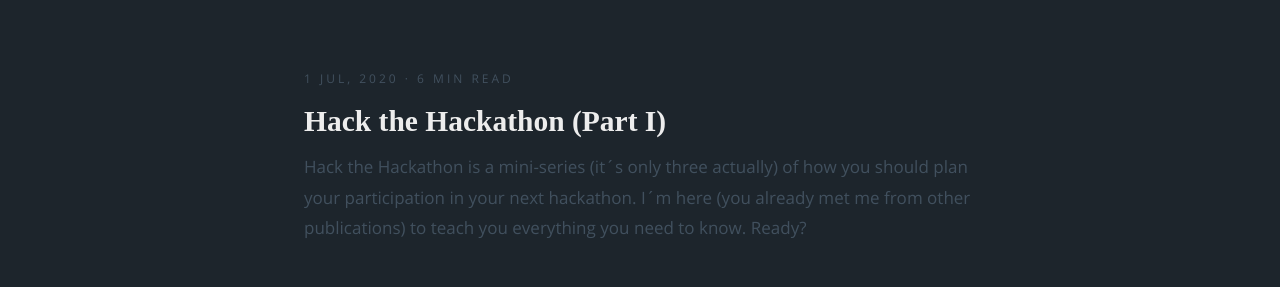
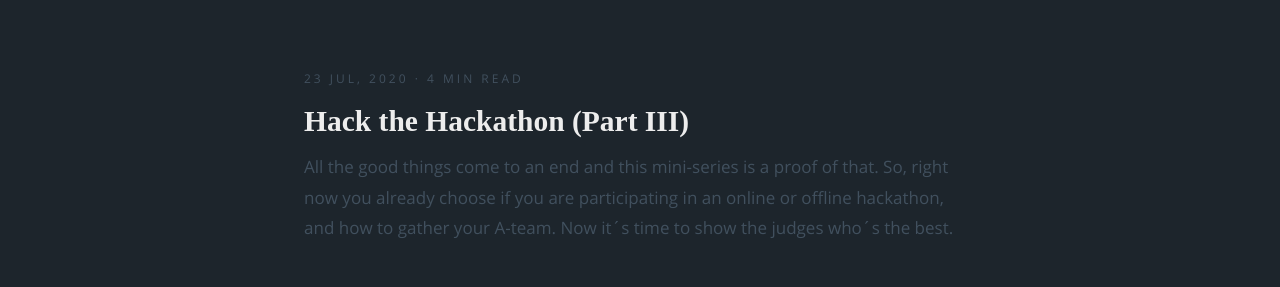
Before and after one commit to henriquemacedo/henriquemacedo.pt, a Gatsby site: page /blog in a window 1280 px wide. Shown: the part 130-417 px from the top of the page. Built offline with nearby package versions, Linux system fonts and the light colour scheme; Gatsby itself is replaced by a stand-in of ours; a web font is replaced by a local one.

Commit message:
Fix blog posts list order

```diff
--- a/src/pages/blog/index.js
+++ b/src/pages/blog/index.js
@@ -9,7 +9,7 @@ import Post from '../../components/molecules/post'
 
 export const AllArticlesQuery = graphql`
   query AllArticles {
-    allMarkdownRemark(sort: { fields: frontmatter___date, order: ASC }) {
+    allMarkdownRemark(sort: { fields: frontmatter___key, order: DESC }) {
       edges {
         node {
           frontmatter {
```
